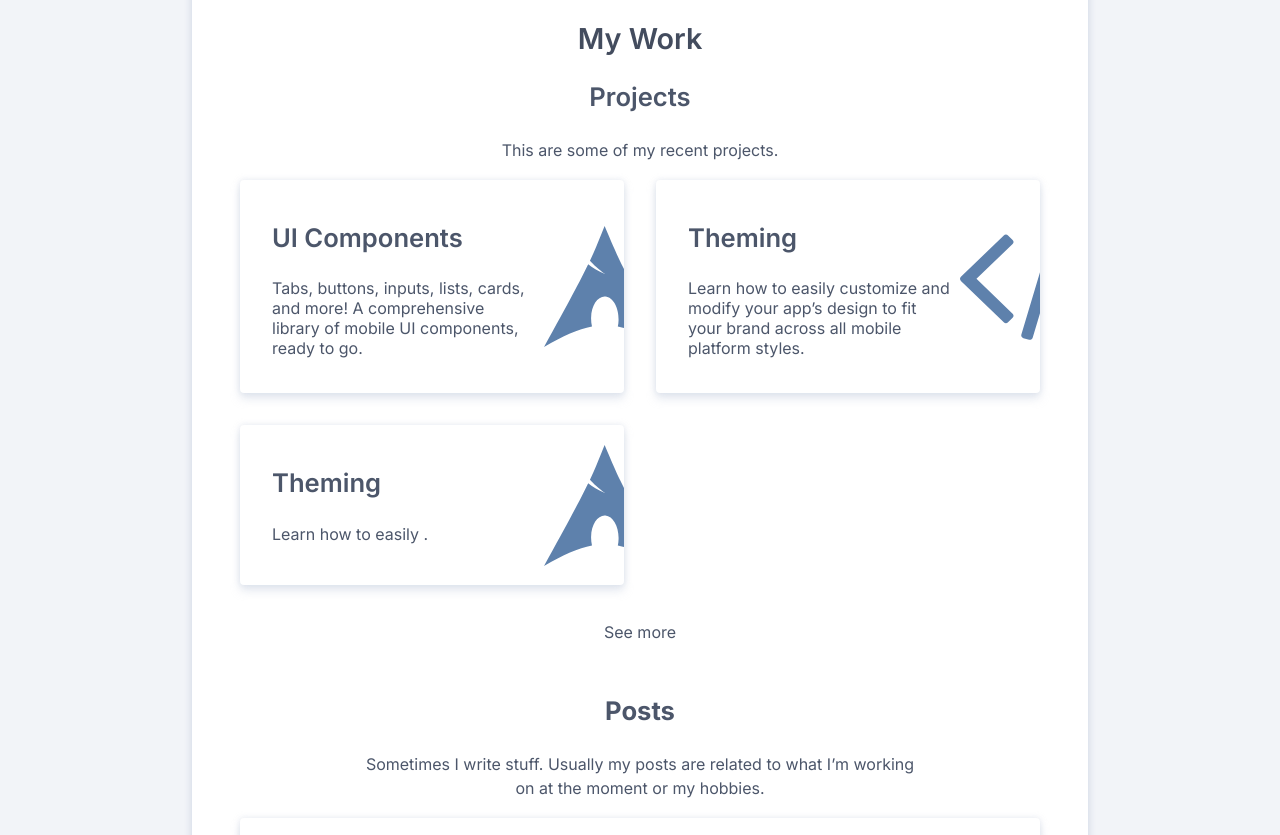
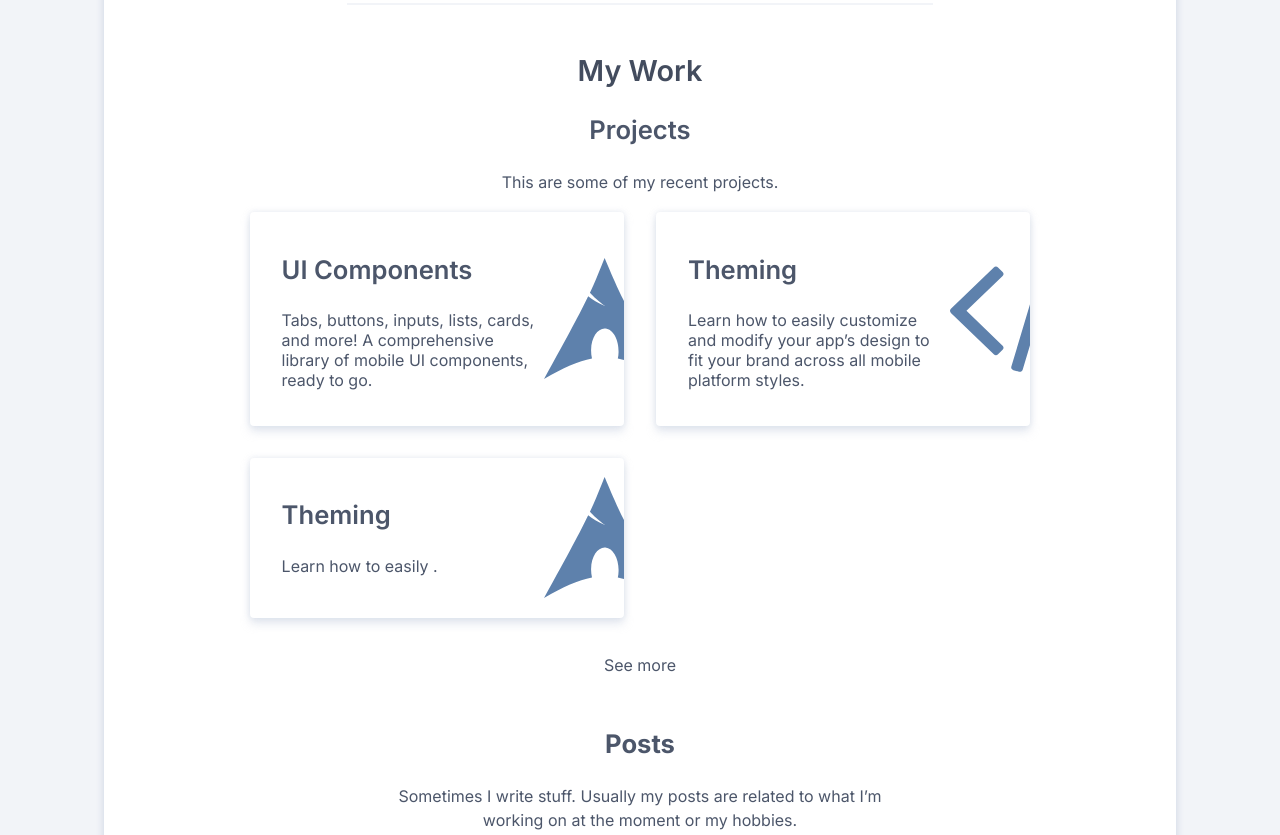
Before and after one commit to druskus20/web-template, a plain HTML site: page index.html in a window 1280 px wide. Shown: the part 1299-2134 px from the top of the page. Drawn offline with nearby package versions, Linux system fonts and the light colour scheme; a web font is replaced by a local one.

Commit message:
Added extra margins for the article body

```diff
--- a/css/main.scss
+++ b/css/main.scss
@@ -6,7 +6,7 @@
 // TODO: Partials en Hugo
 
 
-// YET TO DO
+// YET TO DOº
 // TODO: PROJECTS / BLOG + DEDICATED PAGES (career, hobbies)
 // TODO: Ordenar @media queries, sintaxis > = ..., gracias a eso simplificar algunas e invertir la mayoria
 
@@ -24,7 +24,7 @@ $footer-padding: 1rem;
 $footer-height: 7.5rem+$footer-padding*2;
 
 $centered-padding: 3rem;
-$total-width: 50rem+$centered-padding*2;
+$total-width: 50rem+$centered-padding*2 + 11rem; // 11 rem for article-centered
 
 // * Fix weird text resizing issues by adding 2 extra rem
 //      doesnt really make sense but you can see it works
@@ -124,11 +124,11 @@ body {
 
 // ### Scrollbar ###
 ::-webkit-scrollbar {
-    background: var(--bg-0);
+    background: var(--bg-1);
 }
 
 ::-webkit-scrollbar-thumb {
-    background: var(--ui-0);
+    background: var(--ui-1);
 }
 
 // ### General Containers ###
@@ -443,7 +443,6 @@ body {
     }
 }
 
-
 %cardbg {
     background-repeat: no-repeat;
     background-position: right;
@@ -519,6 +518,11 @@ body {
     background-color: var(--bg-1);
     border-radius: 5px;
     margin: 1em auto;
+}
+
+.article-spacer {
+    width: 80%;
+    margin: 2rem auto;
 }
 
 .section__title {
@@ -619,9 +623,6 @@ body {
             display: none;
     }
 }
-
-
-
 
 .accent {
     color: var(--accent);
--- a/index.html
+++ b/index.html
@@ -110,6 +110,7 @@
             </div>
         </header>
         <article id="article" class="article centered-content">
+            <div class="article-spacer">
             <section id="whoami" class="whoami section">
                 <h2 class="section__title title--normal">Who am I?</h2>
                 <div class="container--grid2area--lb">
@@ -485,6 +486,7 @@
                 </div>
                 <div class="centered"><a href="#" class="button--rounded">See more</a></div>
             </section>
+        </div>
         </article>
     </div>
     <footer id="footer" class="footer section">
```
Also changed, not shown: css/main.css.
